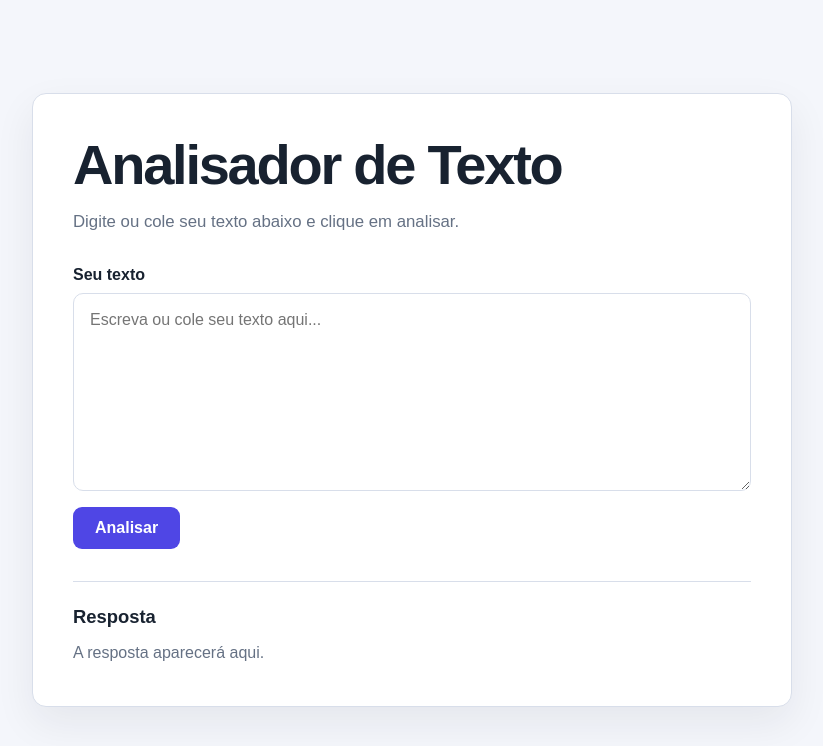
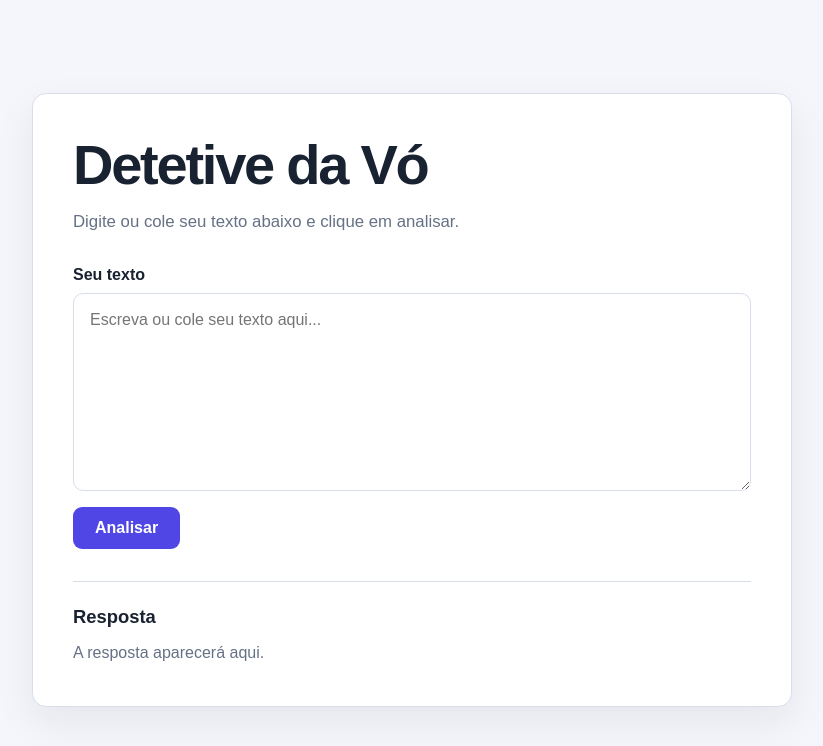
Before and after one commit to murilosilverio78/aulabuilder, a Next.js app: page / in a window 1280 px wide. Shown: the top 746 px of the page, without its empty margins (228-1051 px from the left). Built offline with nearby package versions, Linux system fonts and the light colour scheme.

Commit message:
Alterar título para Detetive da Vó

```diff
--- a/app/page.js
+++ b/app/page.js
@@ -15,7 +15,7 @@ export default function Home() {
     <main className="pagina">
       <section className="painel">
         {/* Edite os textos principais nesta área. */}
-        <h1>Analisador de Texto</h1>
+        <h1>Detetive da Vó</h1>
         <p className="subtitulo">
           Digite ou cole seu texto abaixo e clique em analisar.
         </p>
```
